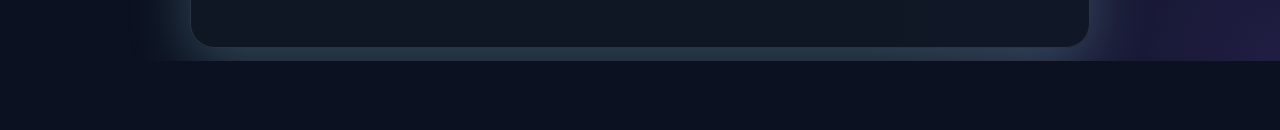
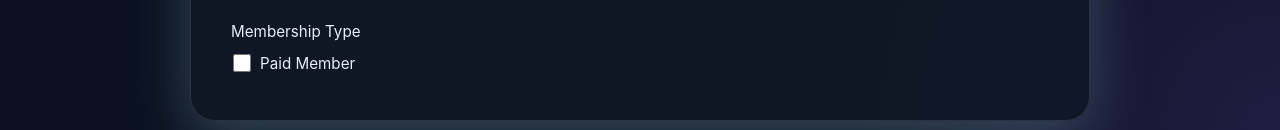
Before and after one commit to ahwllmsn/INFO-3112-Group-Project, a website built with Vite: page client/profile.html in a window 1280 px wide. Shown: the part 1077-1207 px from the top of the page. Before the commit the page ends 1138 px from the top, so only its background shows below. Built offline with nearby package versions, Linux system fonts and the light colour scheme; no server answers.

Commit message:
Added checkbox to indicate and save account type for user (paid/free)

```diff
--- a/client/profile.html
+++ b/client/profile.html
@@ -128,6 +128,11 @@
 <input type="file" id="select-local-image" accept="image/*" single>
 <div id="photoPreview"></div>
 
+<label>Membership Type</label>
+<div id="membership-div">
+  <input type="checkbox" id="membership-textbox">
+  <label for="membership-textbox" id="paid-member-text">Paid Member</label>
+</div>
 </div>
 
 </div>
--- a/client/src/css/style.css
+++ b/client/src/css/style.css
@@ -600,6 +600,26 @@ object-fit: cover;
 border-radius: 10px;
 }
 
+/* ==========================
+  Membership Checkbox on profile.html
+========================== */
+#membership-div {
+  display: flex;
+  align-items: center;
+}
+
+#membership-div #paid-member-text {
+  padding:2px;
+  margin:5px;
+}
+
+#membership-textbox {
+  width: 18px;
+  height: 18px;
+  margin: 2px;
+}
+
+
 
 /* =================================================
    Snackbar on profile.html
--- a/client/src/profile.js
+++ b/client/src/profile.js
@@ -59,6 +59,7 @@ editBtn.onclick = function() {
       photos: uploadedImage,
       gender: document.getElementById("gender").value,
       matchGender: document.getElementById("matchGender").value,
+      accountType: document.getElementById("membership-textbox").checked ? "Paid" : "Free"
     }
     saveChanges(profileInfo);
   }
@@ -66,8 +67,6 @@ editBtn.onclick = function() {
 }
 
 const saveChanges = async (profileInfo) => {
-  // let result =
-
   try {
     await api.users.editProfile(profileInfo);
     console.log("Successfully saved profile changes.");
@@ -261,6 +260,10 @@ const populateProfileFields = (profileInfo) => {
     uploadedImage = profileInfo.photos;
     renderImage();
   }
+
+  if (profileInfo.accountType) {
+    document.getElementById("membership-textbox").checked = profileInfo.accountType == "Paid";
+  }
 }
 
 getProfileInfo();
```
